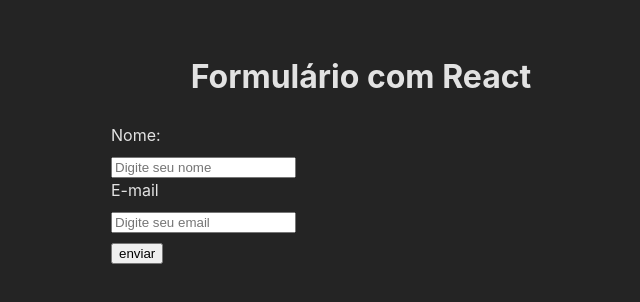
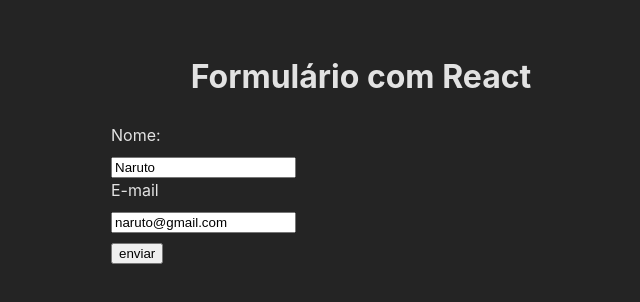
Before and after one commit to fh3mrique/EstudosReact, a React (Vite) app in the folder 05 - FORMULARIO COM REACT/form/: page / in a window 1280 px wide. Shown: the top 302 px of the page, without its empty margins (279-919 px from the left). Built offline with nearby package versions, Linux system fonts and the light colour scheme.

Commit message:
Controlled inputs

```diff
--- a/05 - FORMULARIO COM REACT/form/src/App.jsx
+++ b/05 - FORMULARIO COM REACT/form/src/App.jsx
@@ -9,7 +9,7 @@ function App() {
   return (
     <>
       <h1>Formulário com React</h1>
-      <MeuForm/>
+      <MeuForm usuario = {{nome: "Naruto", email: "naruto@gmail.com"}}/>
     </>
   )
 }
--- a/05 - FORMULARIO COM REACT/form/src/components/MeuForm.jsx
+++ b/05 - FORMULARIO COM REACT/form/src/components/MeuForm.jsx
@@ -2,10 +2,10 @@ import React, { useState } from 'react'
 
 import "./MeuForm.css"
 
-const MeuForm = () => {
+const MeuForm = ({usuario}) => {
 
-    const [nome, setNome] = useState()
-    const [email, setEmail] = useState()
+    const [nome, setNome] = useState( usuario ? usuario.nome : "")
+    const [email, setEmail] = useState(usuario ? usuario.email : "")
 
     function handleName(e){
         setNome(e.target.value)
@@ -31,14 +31,14 @@ const MeuForm = () => {
         <form onSubmit={handleSubmit}>
             <div>
                 <label htmlFor="nome">Nome: </label>
-                <input type="text" name='nome' placeholder='Digite seu nome' onChange={handleName} />
+                <input type="text" name='nome' placeholder='Digite seu nome' onChange={handleName}  value={nome}/>
             </div>
 
             {/* 2 - Label envolvendo input */}
             <label>
                 <span>E-mail</span>
                 {/* 3 - Simplificando com evento com função inline */}
-                <input type="text" name='email' placeholder='Digite seu email' onChange={(e) => setEmail(e.target.value)}/>
+                <input type="text" name='email' placeholder='Digite seu email' onChange={(e) => setEmail(e.target.value)} value={email}/>
             </label>
 
             <input type="submit" value= "enviar" />
```
